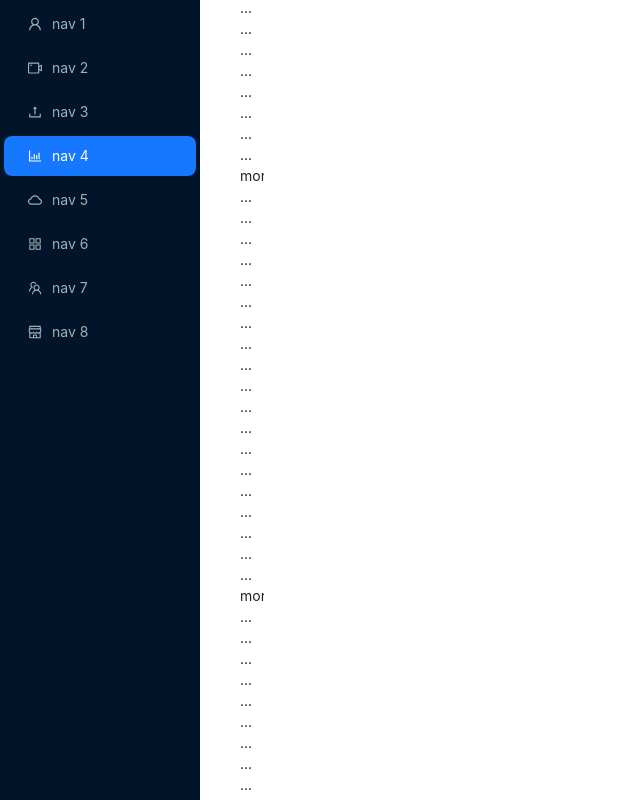
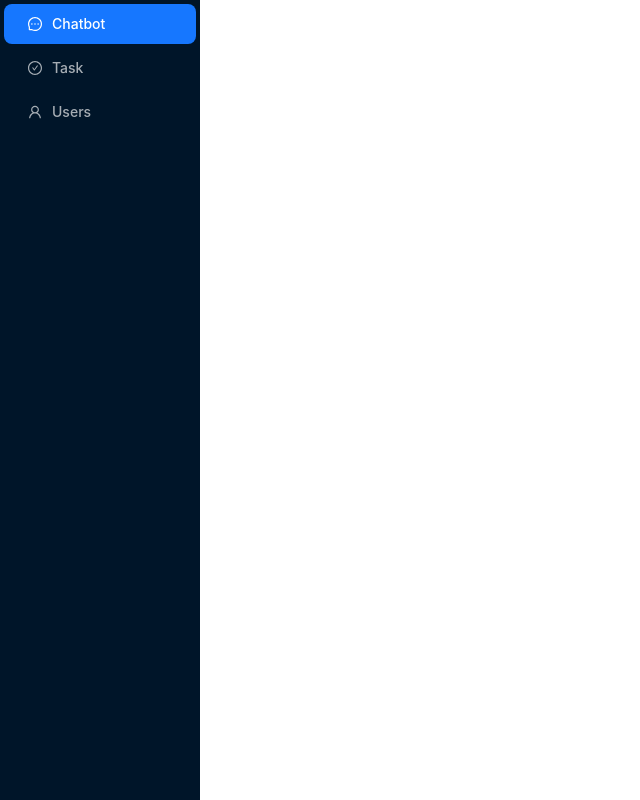
Before and after one commit to sofia-lpz/oracle_java_bot, a React (Vite) app in the folder frontend/: page / in a window 1280 px wide. Shown: the top 800 px of the page, without its empty margins (0-640 px from the left). Built offline with nearby package versions, Linux system fonts and the light colour scheme.

Commit message:
SideBar setup

```diff
--- a/frontend/package.json
+++ b/frontend/package.json
@@ -12,7 +12,8 @@
   "dependencies": {
     "antd": "^5.24.3",
     "react": "^19.0.0",
-    "react-dom": "^19.0.0"
+    "react-dom": "^19.0.0",
+    "react-router-dom": "^7.2.0"
   },
   "devDependencies": {
     "@eslint/js": "^9.21.0",
--- a/frontend/src/App.jsx
+++ b/frontend/src/App.jsx
@@ -1,8 +1,13 @@
 import React from 'react';
-import FullScreenLayout from './components/FullScreenLayout';
+import { BrowserRouter as Router, Routes, Route } from 'react-router-dom';
+import SideBar from './components/SideBar';
 
 function App() {
-  return <FullScreenLayout />;
+  return (
+    <Router>
+      <SideBar />
+    </Router>
+  );
 }
 
 export default App;
--- a/frontend/src/components/FullScreenLayout.jsx
+++ /dev/null
@@ -1,86 +0,0 @@
-import React from 'react';
-import {
-  AppstoreOutlined,
-  BarChartOutlined,
-  CloudOutlined,
-  ShopOutlined,
-  TeamOutlined,
-  UploadOutlined,
-  UserOutlined,
-  VideoCameraOutlined,
-} from '@ant-design/icons';
-import { Layout, Menu, theme } from 'antd';
-
-const { Header, Content, Footer, Sider } = Layout;
-
-const items = [
-  UserOutlined,
-  VideoCameraOutlined,
-  UploadOutlined,
-  BarChartOutlined,
-  CloudOutlined,
-  AppstoreOutlined,
-  TeamOutlined,
-  ShopOutlined,
-].map((icon, index) => ({
-  key: String(index + 1),
-  icon: React.createElement(icon),
-  label: `nav ${index + 1}`,
-}));
-
-const FullScreenLayout = () => {
-  const {
-    token: { colorBgContainer, borderRadiusLG },
-  } = theme.useToken();
-
-  return (
-    <Layout style={{ minHeight: '100vh' }}> {/* Hace que todo ocupe la pantalla */}
-      <Sider
-        style={{
-          overflow: 'auto',
-          height: '100vh',
-          position: 'fixed',
-          left: 0,
-          top: 0,
-          bottom: 0,
-        }}
-      >
-        <div className="demo-logo-vertical" />
-        <Menu theme="dark" mode="inline" defaultSelectedKeys={['4']} items={items} />
-      </Sider>
-
-      <Layout style={{ marginLeft: 200 }}> {/* Ajusta el contenido para evitar que quede debajo del Sider */}
-        <Header
-          style={{
-            padding: 0,
-            background: colorBgContainer,
-          }}
-        />
-        <Content
-          style={{
-            margin: '24px 16px 0',
-            padding: 24,
-            overflow: 'auto',
-            background: colorBgContainer,
-            borderRadius: borderRadiusLG,
-          }}
-        >
-          <p>long content</p>
-          {
-            Array.from({ length: 100 }, (_, index) => (
-              <React.Fragment key={index}>
-                {index % 20 === 0 && index ? 'more' : '...'}
-                <br />
-              </React.Fragment>
-            ))
-          }
-        </Content>
-        <Footer style={{ textAlign: 'center' }}>
-          Ant Design ©{new Date().getFullYear()} Created by Ant UED
-        </Footer>
-      </Layout>
-    </Layout>
-  );
-};
-
-export default FullScreenLayout;
--- /dev/null
+++ b/frontend/src/components/SideBar.jsx
@@ -0,0 +1,28 @@
+import React from 'react';
+import { Layout, Menu } from 'antd';
+import { Link } from 'react-router-dom';
+import { CheckCircleOutlined, MessageOutlined, UserOutlined } from '@ant-design/icons';
+
+const { Sider } = Layout;
+
+const SideBar = () => {
+  return (
+    <Layout style={{ minHeight: '100vh' }}>
+      <Sider>
+        <Menu theme="dark" mode="inline" defaultSelectedKeys={['1']}>
+          <Menu.Item key="1" icon={<MessageOutlined />}>
+            <Link to="/">Chatbot</Link>
+          </Menu.Item>
+          <Menu.Item key="2" icon={<CheckCircleOutlined />}>
+            <Link to="/chat">Task</Link>
+          </Menu.Item>
+          <Menu.Item key="3" icon={<UserOutlined />}>
+            <Link to="/settings">Users</Link>
+          </Menu.Item>
+        </Menu>
+      </Sider>
+    </Layout>
+  );
+};
+
+export default SideBar;
```
Also changed, not shown: frontend/src/pages/Chatbot.jsx (added), frontend/src/pages/Kanban.jsx (added), frontend/src/pages/Users.jsx (added), 1 other file (tests, documents, lock files or other folders).
